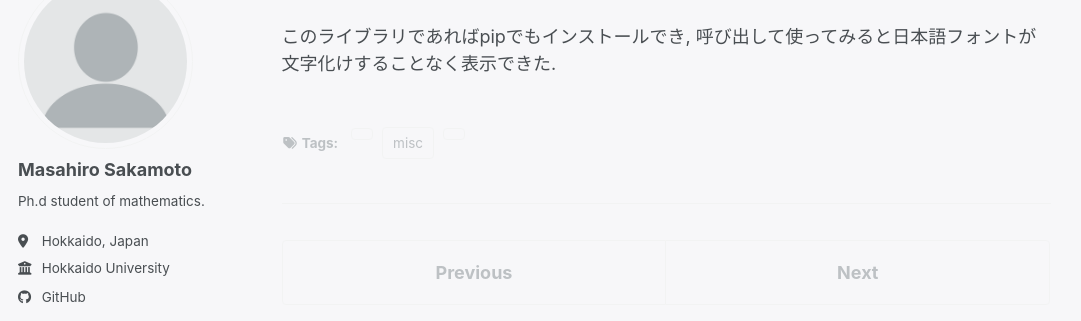
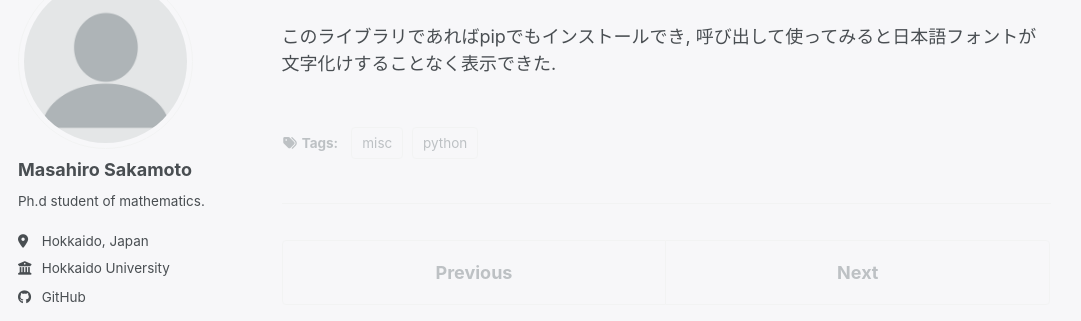
Before and after one commit to masa-moto/masa-moto.github.io, a Jekyll site: the page built from _posts/2025-12-15-matplotlib-fontja.md, in a window 1280 px wide and 900 px high, scrolled down 740 px. Shown: the part 125-446 px from the top of the window, without its empty margins (0-1081 px from the left). Built offline with Jekyll 4.4.1, drawn with Linux system fonts in a browser that asks for light colours; a script bundle is joined from its source files by our own code; library files that are not in the unit come from our copies.

Commit message:
fix: minor fix

```diff
--- a/_posts/2025-12-15-matplotlib-fontja.md
+++ b/_posts/2025-12-15-matplotlib-fontja.md
@@ -3,7 +3,8 @@ title: 'Matplotlibで日本語フォントを使う'
 date: 2025-12-15
 permalink: /posts/2025/12/blog-post-6/
 tags:
-  - misc, - python
+  - misc
+  - python
 ---
 
 ## BLUF
```
